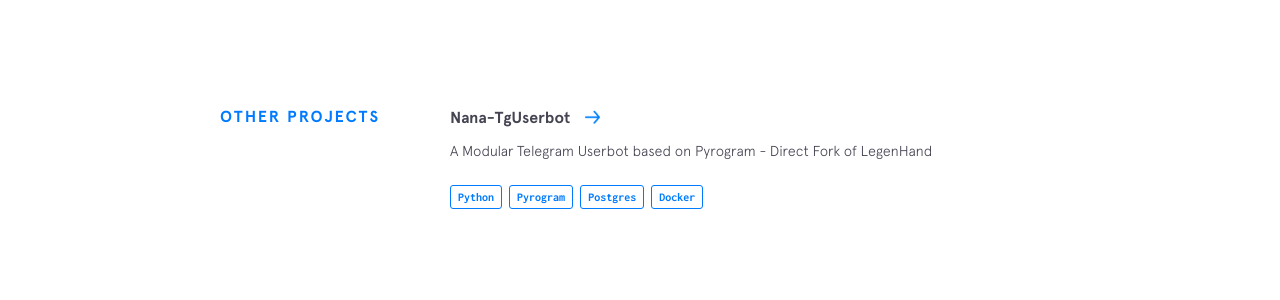
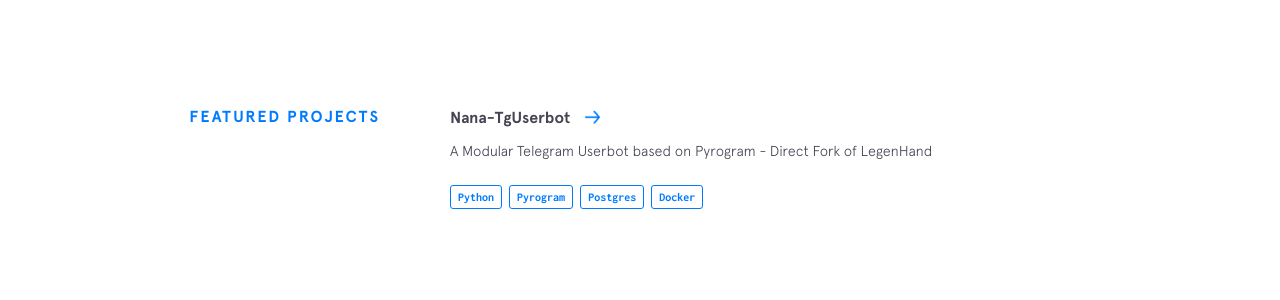
Before and after one commit to CustomIcon/pokurt.github.io, a Jekyll site: the page built from index.html, in a window 1280 px wide and 900 px high, scrolled down 2117 px. Shown: the part 342-642 px from the top of the window. Built offline with Jekyll 4.4.1, drawn with Linux system fonts in a browser that asks for light colours; nearby versions of some CDN libraries.

Commit message:
Update other-projects.html
Featured Projects

```diff
--- a/_includes/other-projects.html
+++ b/_includes/other-projects.html
@@ -1,5 +1,5 @@
 <section class="section other-projects">
-  <div class="section__title">Other Projects</div>
+  <div class="section__title">Featured Projects</div>
   <div class="section__content">
     {% for project in site.data.other-projects %}
     <div class="project">
```
